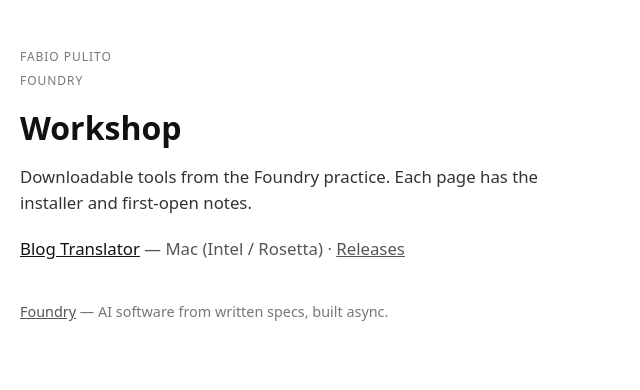
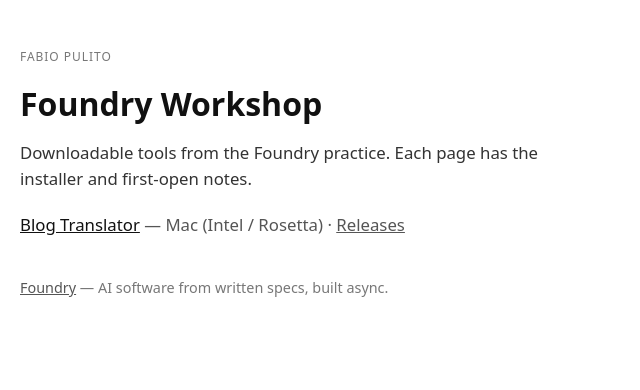
Before and after one commit to pulfabio/blog-translator-downloads, a plain HTML site: page index.html in a window 1280 px wide. Shown: the whole page, without its empty margins (0-640 px from the left). Drawn offline with Linux system fonts and the light colour scheme.

Commit message:
Publish Workshop hub and Blog Translator download page.

```diff
--- a/index.html
+++ b/index.html
@@ -3,7 +3,7 @@
 <head>
   <meta charset="utf-8" />
   <meta name="viewport" content="width=device-width, initial-scale=1" />
-  <title>Workshop — Foundry</title>
+  <title>Foundry Workshop</title>
   <meta name="description" content="Foundry Workshop — downloadable tools. AI software from written specs." />
   <style>
     :root { color-scheme: light; }
@@ -22,17 +22,8 @@
       letter-spacing: 0.08em;
       text-transform: uppercase;
       color: #777;
-      margin: 0 0 0.35rem;
-    }
-    .line {
-      font-size: 0.75rem;
-      letter-spacing: 0.08em;
-      text-transform: uppercase;
-      color: #777;
       margin: 0 0 0.75rem;
     }
-    .line a { color: #777; text-decoration: none; }
-    .line a:hover { color: #111; text-decoration: underline; }
     h1 { font-size: 2rem; font-weight: 700; margin: 0 0 0.75rem; }
     p { margin: 0 0 1.25rem; color: #333; }
     ul { list-style: none; padding: 0; margin: 0; }
@@ -46,8 +37,7 @@
 </head>
 <body>
   <p class="name">Fabio Pulito</p>
-  <p class="line"><a href="https://foundry.fabiopulito.com/en/">Foundry</a></p>
-  <h1>Workshop</h1>
+  <h1>Foundry Workshop</h1>
   <p>Downloadable tools from the Foundry practice. Each page has the installer and first-open notes.</p>
   <ul>
     <li>
```
